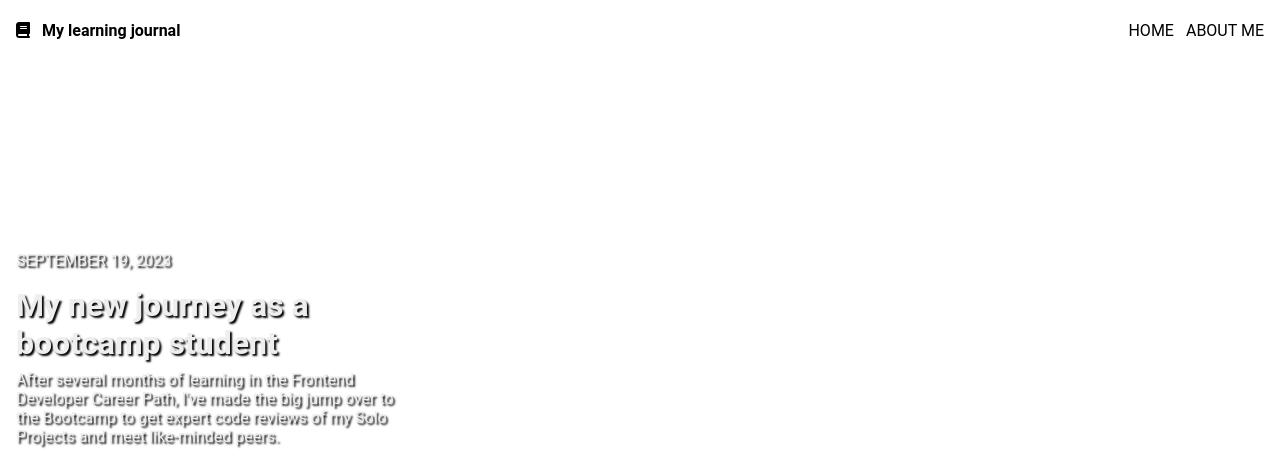
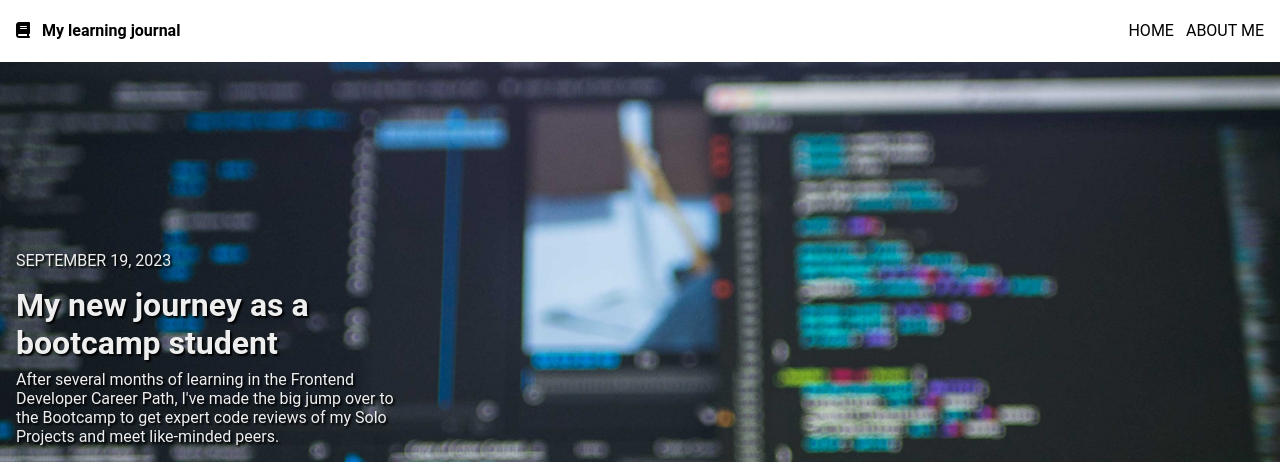
Before and after one commit to raywatanabe/learning-journal, a plain HTML site: page index.html in a window 1280 px wide. Shown: the top 475 px of the page. Drawn offline with Linux system fonts and the light colour scheme; the site is published under a folder, as on GitHub Pages, so addresses that start at the root find nothing; grey boxes are pictures that could not be loaded.

Commit message:
edit style.css
removed / from img url

```diff
--- a/style.css
+++ b/style.css
@@ -53,7 +53,7 @@ header {
 }
 
 .article {
-    background-image: url("/images/code-glasses.jpg");
+    background-image: url("images/code-glasses.jpg");
     background-size: cover;
     min-height: 300px;
     min-width: 240px;
```
Also changed, not shown: pseudocode.txt (added).
